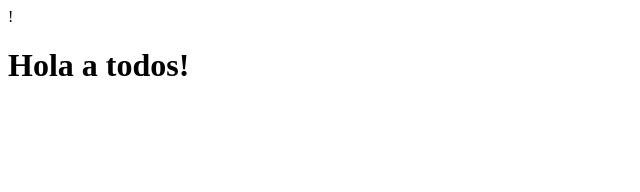
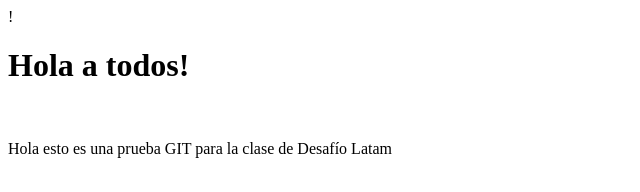
Before and after one commit to jero21/prueba_desafio_latam, a plain HTML site: page index.html in a window 1280 px wide. Shown: the whole page, without its empty margins (0-640 px from the left). Drawn offline with Linux system fonts and the light colour scheme.

Commit message:
Se agregró un parrafo de descripción

```diff
--- a/index.html
+++ b/index.html
@@ -6,5 +6,7 @@
   </head>
   <body>
     <h1>Hola a todos!</h1>
+    <br>
+    <p>Hola esto es una prueba GIT para la clase de Desafío Latam</p>
   </body>
 </html>
```
